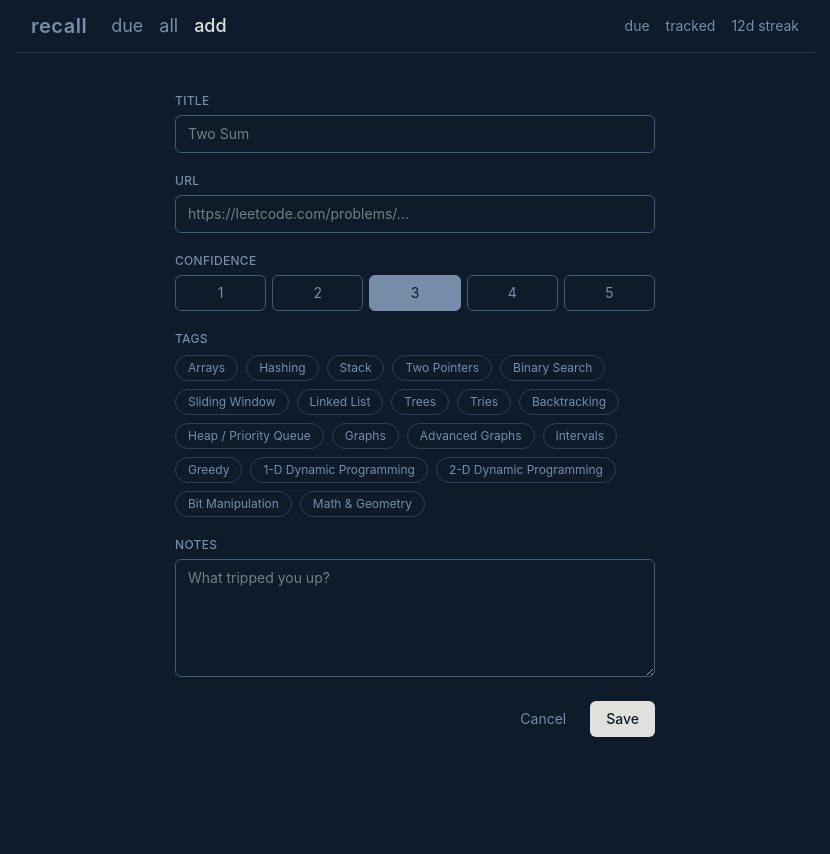
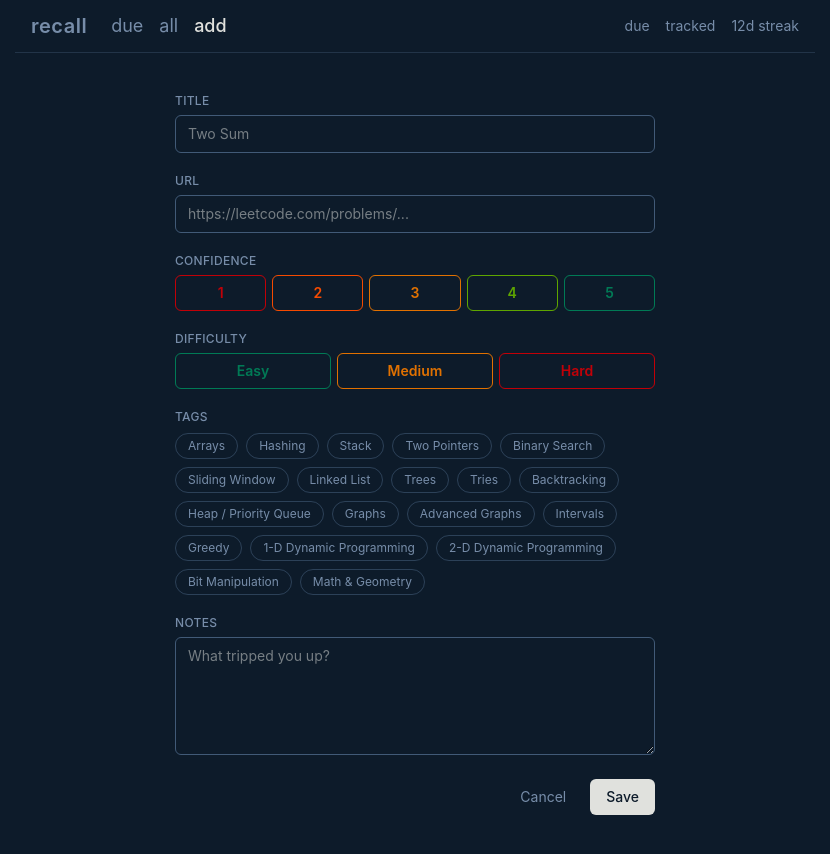
Before and after one commit to jordanfulawka/recall, a React (Vite) app in the folder client/: page /add in a window 1280 px wide. Shown: the whole page, without its empty margins (225-1055 px from the left). Before the commit the page ends 800 px from the top, so only its background shows below. Built offline with nearby package versions, Linux system fonts and the light colour scheme.

Commit message:
feat: add difficulty field to database and frontend form + style confidence and difficulty buttons

```diff
--- a/client/src/pages/Add.tsx
+++ b/client/src/pages/Add.tsx
@@ -9,10 +9,56 @@ const fieldStyles =
 
 const labelStyles = 'text-xs font-medium uppercase tracking-wide text-lavender';
 
+const difficulties = ['easy', 'medium', 'hard'] as const;
+
+const ratingStyles: Record<number, { idle: string; selected: string }> = {
+  1: {
+    idle: 'border-red-700 text-red-700 hover:bg-red-700 hover:text-white',
+    selected: 'border-red-700 bg-red-700 text-white',
+  },
+  2: {
+    idle: 'border-orange-600 text-orange-600 hover:bg-orange-600 hover:text-white',
+    selected: 'border-orange-600 bg-orange-600 text-white',
+  },
+  3: {
+    idle: 'border-amber-600 text-amber-600 hover:bg-amber-600 hover:text-white',
+    selected: 'border-amber-600 bg-amber-600 text-white',
+  },
+  4: {
+    idle: 'border-lime-600 text-lime-600 hover:bg-lime-600 hover:text-white',
+    selected: 'border-lime-600 bg-lime-600 text-white',
+  },
+  5: {
+    idle: 'border-emerald-700 text-emerald-700 hover:bg-emerald-700 hover:text-white',
+    selected: 'border-emerald-700 bg-emerald-700 text-white',
+  },
+};
+
+const difficultyStyles: Record<
+  (typeof difficulties)[number],
+  { idle: string; selected: string }
+> = {
+  easy: {
+    idle: 'border-emerald-700 text-emerald-700 hover:bg-emerald-700 hover:text-white',
+    selected: 'border-emerald-700 bg-emerald-700 text-white',
+  },
+  medium: {
+    idle: 'border-amber-600 text-amber-600 hover:bg-amber-600 hover:text-white',
+    selected: 'border-amber-600 bg-amber-600 text-white',
+  },
+  hard: {
+    idle: 'border-red-700 text-red-700 hover:bg-red-700 hover:text-white',
+    selected: 'border-red-700 bg-red-700 text-white',
+  },
+};
+
 function Add() {
   const [title, setTitle] = useState('');
   const [url, setUrl] = useState('');
-  const [confidence, setConfidence] = useState(3);
+  const [confidence, setConfidence] = useState<number | null>(null);
+  const [difficulty, setDifficulty] = useState<
+    (typeof difficulties)[number] | null
+  >(null);
   const [tags, setTags] = useState<string[]>([]);
   const [notes, setNotes] = useState('');
 
@@ -32,6 +78,7 @@ function Add() {
     try {
       e.preventDefault();
       if (!token) return;
+      if (!confidence) return;
       const newProblem = await createProblem(
         token,
         title,
@@ -41,7 +88,7 @@ function Add() {
         confidence,
       );
       console.log(newProblem);
-      navigate('/dashboard/all');
+      navigate('/all');
     } catch (err) {
       console.error(err);
     }
@@ -95,10 +142,39 @@ function Add() {
                 role='radio'
                 aria-checked={confidence === value}
                 onClick={() => setConfidence(value)}
-                className={`flex h-9 flex-1 items-center justify-center rounded-md border text-sm transition ${
+                className={`flex h-9 flex-1 items-center justify-center rounded-md border text-sm font-semibold transition ${
                   confidence === value
-                    ? 'border-lavender bg-lavender text-ink'
-                    : 'border-dusk text-lavender hover:border-lavender hover:text-alabaster'
+                    ? ratingStyles[value].selected
+                    : ratingStyles[value].idle
+                }`}
+              >
+                {value}
+              </button>
+            ))}
+          </div>
+        </div>
+
+        <div className='flex flex-col gap-1.5'>
+          <label className={labelStyles} htmlFor='difficulty'>
+            Difficulty
+          </label>
+          <div
+            id='difficulty'
+            role='radiogroup'
+            aria-label='Difficulty'
+            className='flex gap-1.5'
+          >
+            {difficulties.map((value) => (
+              <button
+                key={value}
+                type='button'
+                role='radio'
+                aria-checked={difficulty === value}
+                onClick={() => setDifficulty(value)}
+                className={`flex h-9 flex-1 items-center justify-center rounded-md border text-sm font-semibold capitalize transition ${
+                  difficulty === value
+                    ? difficultyStyles[value].selected
+                    : difficultyStyles[value].idle
                 }`}
               >
                 {value}
@@ -145,6 +221,7 @@ function Add() {
           <button
             type='button'
             className='rounded-md px-4 py-2 text-sm text-lavender transition hover:text-alabaster'
+            onClick={() => navigate(-1)}
           >
             Cancel
           </button>
```
Also changed, not shown: 2 other files (tests, documents, lock files or other folders).
